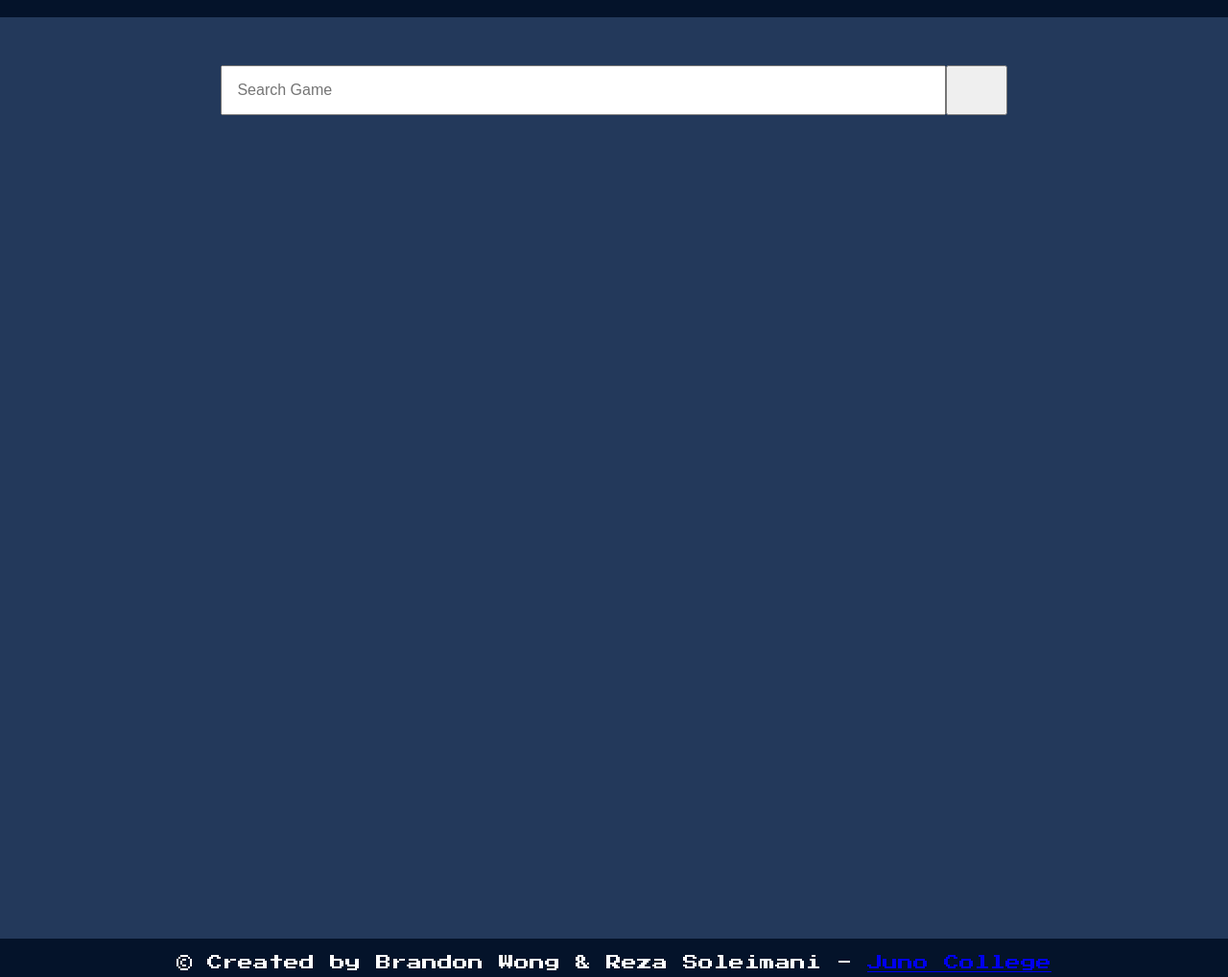
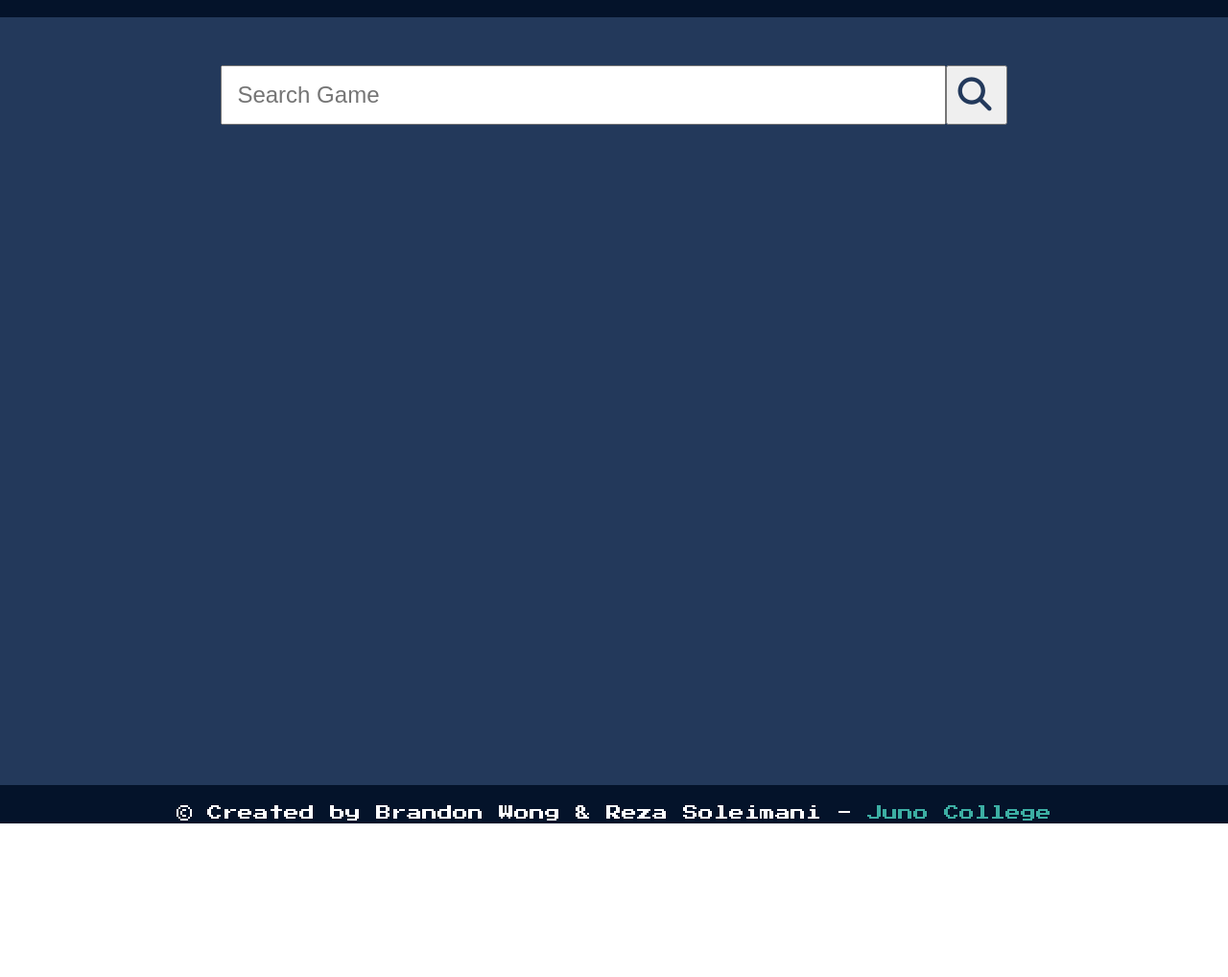
Before and after one commit to brandonWongRezaSoleimaniProject4/brandonWongRezaSoleimaniProject4, a plain HTML site: page index.html in a window 1280 px wide. Shown: the part 62-1080 px from the top of the page at 96% size. After the commit the page ends 923 px from the top, so only its background shows below. Drawn offline with nearby package versions, Linux system fonts and the light colour scheme.

Commit message:
updated search bar, button, cards

```diff
--- a/index.html
+++ b/index.html
@@ -20,16 +20,22 @@
                 <!-- <fieldset> -->
                     <!-- *** KEEP OR DELETE LEGEND? *** -->
                     <!-- <legend>Search Games Here</legend> -->
+                        <!-- *** change the font size of the dropdown menu ***-->
                     <!-- search input -->
                     <input type="search" value="" placeholder="Search Game" id="search">
                     <!-- search label -->
                     <label for="search" name="search" class="srOnly"></label>
                     <!-- submit button/input -->
-                    <input type="submit" value="" id="submit">
+                    <button type="submit" value="" id="submit">
+                        <i class="fas fa-search"></i>
+                    </button>
                     <!-- submit label -->
                     <label for="submit" name="submit" class="srOnly"></label>
                 <!-- </fieldset> -->
             </form>
+            <!-- <div class="imageContainer"> -->
+                <!-- <img class="gameboyImg" src="./assets/gummyGameboyGummyByVijayVerma.svg" alt=""> -->
+            <!-- </div> -->
             <!-- div will populate listed items with JS -->
             <div class="contentWrapper gameCardContainer">
                 <!-- video games content goes here -->
--- a/script.js
+++ b/script.js
@@ -3,7 +3,7 @@ const gameApp = {};
 // define a method on our app object which will makes an asynchronous request to our API for the game data (AJAX & .then)
 gameApp.getGames = function (gameTitle) {
     $.ajax({
-        url: `https://www.cheapshark.com/api/1.0/games?title=${gameTitle}&limit=9`,
+        url: `https://www.cheapshark.com/api/1.0/games?title=${gameTitle}&limit=6`,
         method: `GET`,
         dataType: `json`,
     })
@@ -35,8 +35,8 @@ gameApp.displayGameCard = function (gameArrayInfo) {
             `<ul>
                 <li class="gameCard">
                     <h2>${gameData.external}</h2>
-                    <img src="${gameData.thumb}">
-                    <p>Purchase on <a href="https://store.steampowered.com/app/${gameData.steamAppID}"><i class="fab fa-steam"></i>Steam store</a></p>
+                    <img src="${gameData.thumb}" alt="${gameData.external}">
+                    <p>Purchase on <a href="https://store.steampowered.com/app/${gameData.steamAppID}"><i class="fab fa-steam"></i> Steam store</a></p>
                     <p>Lowest documentated price: <a href="https://steamdb.info/app/${gameData.steamAppID}/">$${gameData.cheapest}<a></p>
                 </li>
             </ul> `;
--- a/styles/sass/_footer.scss
+++ b/styles/sass/_footer.scss
@@ -5,3 +5,7 @@ footer {
     background-color: $secondary;
     font-family: 'Press Start 2P', cursive;
 }
+
+footer p {
+    font-size: 16px;
+}
--- a/styles/sass/_global.scss
+++ b/styles/sass/_global.scss
@@ -13,3 +13,14 @@ $tertiary: #FFFFFF;
     width: 80%;
     margin: 0 auto;
 }
+
+a {
+    text-decoration: none;
+    color: #3CAEA3;
+    padding-top: 5px;
+}
+
+a,
+p {
+    line-height: 27px;
+}
--- a/styles/sass/_main.scss
+++ b/styles/sass/_main.scss
@@ -1,5 +1,5 @@
 main {
-    height: 120vh;
+    height: 100vh;
     background-color: $primary;
 }
 
@@ -7,14 +7,16 @@ form {
     display: flex;
     justify-content: center;
     padding: 50px 0;
+    position: relative;
 }
 
 input[type="search"] {
     padding: 15px;
     width: 100%;
+    font-size: 24px;
 }
 
-input[type="submit"] {
+button {
     padding: 15px 30px;
 }
 
@@ -26,10 +28,11 @@ input[type="submit"] {
 
 ul {
     width: calc(100% / 3);
-    padding: 20px;
+    padding: 6px 20px;
 }
 
 li {
+    background-color: $secondary;
     display: flex;
     flex-direction: column;
     justify-content: center;
@@ -42,3 +45,15 @@ li {
 img {
     height: 100px;
 }
+
+i.fa-search {
+    color: $primary;
+    position: absolute;
+    right: 16px;
+    top: 63px;
+    font-size: 35px;
+}
+
+.gameboyImg {
+    height: 800px;
+}
--- a/styles/sass/_typography.scss
+++ b/styles/sass/_typography.scss
@@ -14,3 +14,7 @@ h1 {
 h2 {
     text-align: center;
 }
+
+p {
+    font-size: 20px;
+}
```
Also changed, not shown: assets/gummyGameboyGummyByVijayVerma.svg (added), assets/gummySuperNintendoGamepadGummyByVijayVerma.svg (added), styles/styles.css.
